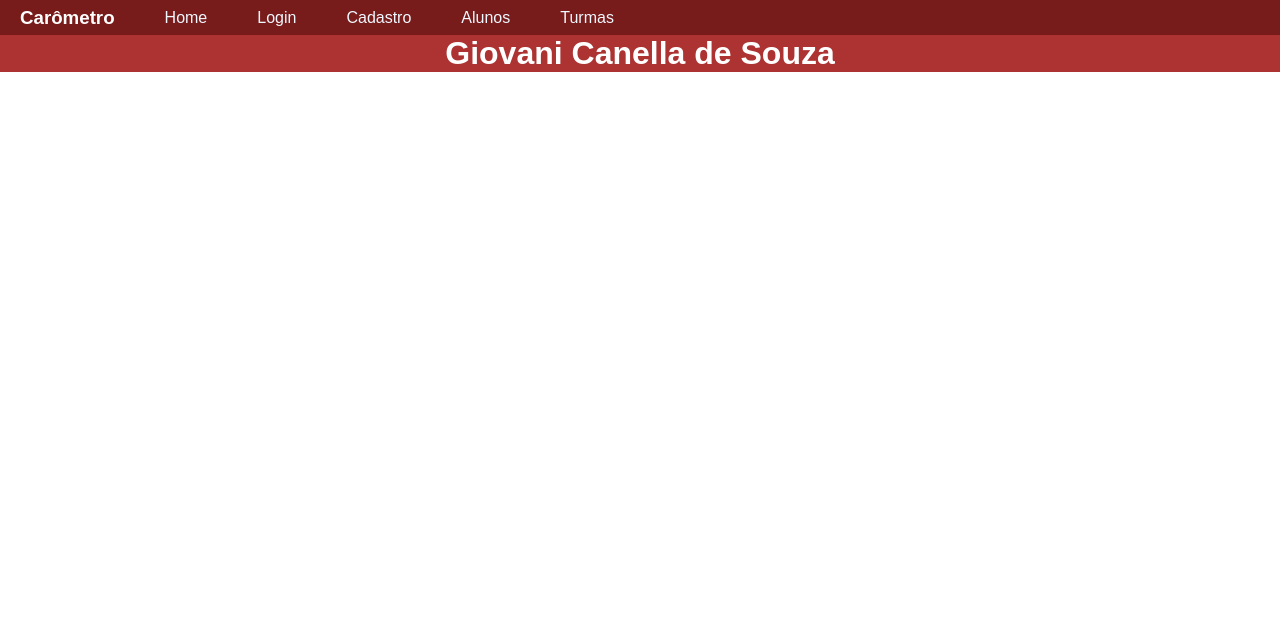
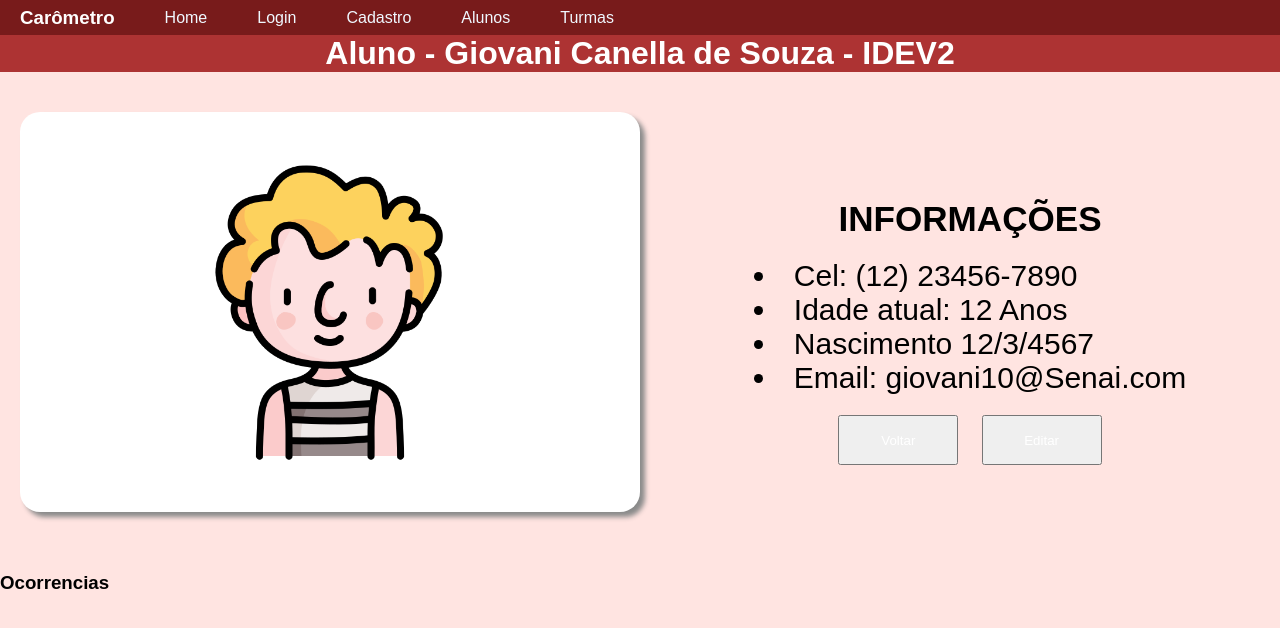
Before and after one commit to trevisaq/Carometro, a React (Vite) app: page /aluno1 in a window 1280 px wide. Shown: the top 628 px of the page. Built offline with nearby package versions, Linux system fonts and the light colour scheme.

Commit message:
Co-authored-by: Jxpo <Jxpo@users.noreply.github.com>

```diff
--- a/componentes/BarraInfo/barrainfo.jsx
+++ b/componentes/BarraInfo/barrainfo.jsx
@@ -1,11 +1,12 @@
 import "./barrainfo.css"
-export default function BarraInfo({img1, img2, img3, texto}){
+export default function BarraInfo({img1, cssimg1, img2, cssimg2, img3, cssimg3, h1, cssh1, th3, cssth3}){
     return(
         <div className="barrainfo">
-            <img src={img1}></img>
-            <h1>{texto}</h1>
-            <img src={img2}></img>
-            <img src={img3}></img>
+            <img className={cssimg1} src={img1}></img>
+            <img className={cssimg2} src={img2}></img>
+            <img className={cssimg3} src={img3}></img>
+            <h1 className={cssh1}>{h1}</h1>
+            <h3 className={cssth3}>{th3}</h3>
         </div>
     )
 }
--- a/src/assets/pages/Home.jsx
+++ b/src/assets/pages/Home.jsx
@@ -6,6 +6,7 @@ import iconhome from "../../img/PERFIL.png";
 import imagetroll from "../../img/IMAGETROLL.jpeg";
 import Navbar from "../../../componentes/Navbar/navbar.jsx";
 import Card from "../../../componentes/Card/card.jsx";
+import BarraInfo from "../../../componentes/BarraInfo/barrainfo.jsx";
 
 export default function Home() {
   return (
@@ -24,7 +25,7 @@ export default function Home() {
         url5=""
       />
 
-      <div className="vermelho-home">
+      {/* <div className="vermelho-home">
         <img className="imagetroll" src={imagetroll}></img>
         <img className="logosenai-home" src={logosenai}></img>
         <img onClick={()=>window.location.href ='/login'} className="icon-home" src={iconhome}></img>
@@ -32,7 +33,20 @@ export default function Home() {
 
       <div className="vemelho-home2">
         <h3 className="subtitulo-home">Senai Shunji Nishimura</h3>
-      </div>
+      </div> */}
+
+      <BarraInfo
+       img1="../src/img/IMAGETROLL.png"
+       cssimg1="imagetroll"
+       img2="../src/img/SENAI.png"
+       cssimg2="logosenai-home"
+       img3="..src/img/PERFIL.png"
+       cssimg3="icon-home"/>
+
+      <BarraInfo
+       th3="Senai Shunji Nishimura"
+       cssth3="subtitulo-home"/>
+
 
       <div className="bege-home">
         <div className="cards-home">
@@ -45,8 +59,7 @@ export default function Home() {
             informacao2={"IDEV - 2"}
             link2={"/idev2"}
             informacao3={"IDEV - 3"}
-            link3={""}
-          ></Card>
+            link3={""}/>
 
           <Card
             iconel={"../src/img/IMEC.png"}
@@ -58,8 +71,7 @@ export default function Home() {
             informacao2={"IMEC - 2"}
             link2={""}
             informacao3={"IMEC - 3"}
-            link3={""}
-          ></Card>
+            link3={""}/>
 
           <Card
             iconel={"../src/img/IELEC.png"}
@@ -70,8 +82,7 @@ export default function Home() {
             informacao2={"IELE - 2"}
             link2={""}
             informacao3={"IELE - 3"}
-            link3={""}
-          ></Card>
+            link3={""}/>
         </div>
       </div>
     </div>
--- a/src/assets/pages/aluno1.css
+++ b/src/assets/pages/aluno1.css
@@ -2,3 +2,66 @@
     padding: 0px;
     margin: 0px;
 }
+
+.Pai-Alunoindividual{
+    height: 100vh;
+    width: 100vw;
+    background-color: #FFE4E1;
+
+}
+
+
+
+.alunoinfos{
+    display: flex;
+    flex-direction: row;
+    justify-content: space-evenly;
+    height: 60vh;
+    margin-top: 20px;
+}
+
+.informacoes-alunoindividual{
+    display: flex;
+    justify-content: center;
+    align-items: center;
+    flex-direction: column;
+    width: 50%;
+    font-size: 30px;
+
+}
+
+.aluno1{
+    height: 300px;
+}
+
+.imagem-aluno{
+    background-color: white;
+    border-radius: 20px;
+    width: 50vw;
+    height: 50vh;
+    display: flex;
+    justify-content: center;
+    align-items: center;
+    box-shadow:  5px 5px 5px  rgb(138, 138, 138);
+    margin: 20px    ;
+}
+
+
+.lista-alunoindividual{
+    margin-top: 20px;
+    margin-bottom: 20px;
+}
+
+.botoes-alunosindividuais{
+    flex-direction: row;
+    display: flex;
+    width: 50%;
+    justify-content: space-evenly;
+
+}
+
+.botao-aluno{
+    height: 50px;
+    width: 120px;
+    color: white;
+}
--- a/src/assets/pages/aluno1.jsx
+++ b/src/assets/pages/aluno1.jsx
@@ -7,6 +7,7 @@ import imagetroll from "../../img/IMAGETROLL.jpeg";
 export default function Aluno1(){
     return(
         <>
+            <div className="Pai-Alunoindividual">
                 <Navbar
                 titulo={"Carômetro"}
                 text1="Home"
@@ -21,9 +22,37 @@ export default function Aluno1(){
                 url5=""
                 />
 
-            <BarraInfo
-            texto="Giovani Canella de Souza"
-            />
+                <div className="barrainfo">
+                    <h1>Aluno - Giovani Canella de Souza - IDEV2</h1>
+                </div>
+
+
+
+                <div className="bege-aluno1">
+                    <div className="alunoinfos">
+                        <div className="imagem-aluno">
+                            <img src="../src/img/Garoto1.png" alt="" className="aluno1"/>
+                        </div>
+                        <div className="informacoes-alunoindividual">
+                            <h3>INFORMAÇÕES</h3>
+                            <div className="lista-alunoindividual">
+                                <li>Cel: (12) 23456-7890</li>
+                                <li>Idade atual: 12 Anos</li>
+                                <li>Nascimento 12/3/4567</li>
+                                <li>Email: giovani10@Senai.com</li>
+                            </div>
+                            <div className="botoes-alunosindividuais">
+                                <button className="botao-aluno">Voltar</button>
+                                <button className="botao-aluno">Editar</button>
+                            </div>
+                        </div>
+                    </div>
+                    <div className="ocorrencias">
+                        <h3>Ocorrencias</h3>
+                    </div>
+                </div>
+            </div>
+
       </>
 
     )
```
Lines whose indentation alone changed are shown as unchanged.
